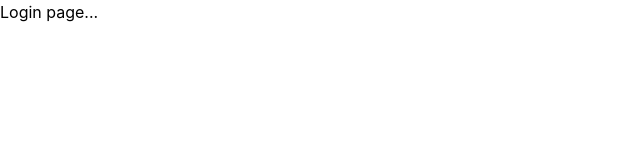
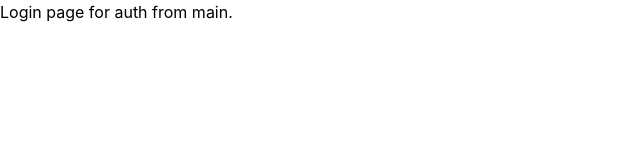
Before and after one commit to roohullah802/inspection, a React (Vite) app: page /sign-in in a window 1280 px wide. Shown: the top 160 px of the page, without its empty margins (0-640 px from the left). Built offline with nearby package versions, Linux system fonts and the light colour scheme.

Commit message:
changes from main

```diff
--- a/src/auth/Sign-in.tsx
+++ b/src/auth/Sign-in.tsx
@@ -1,8 +1,7 @@
-
 function SignIn() {
     return (
         <>
-            <div>Login page...</div>
+            <div>Login page for auth from main.</div>
         </>
 
     )
```
